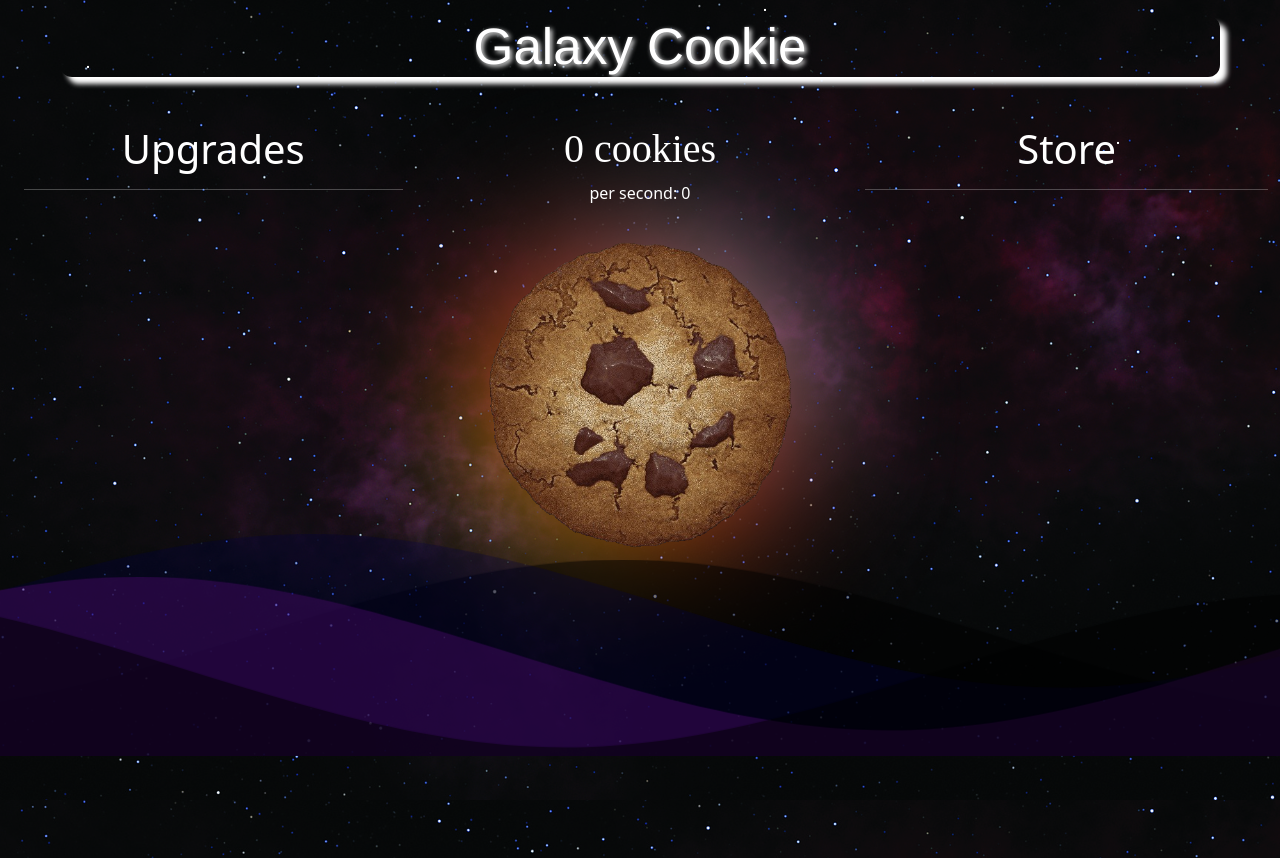
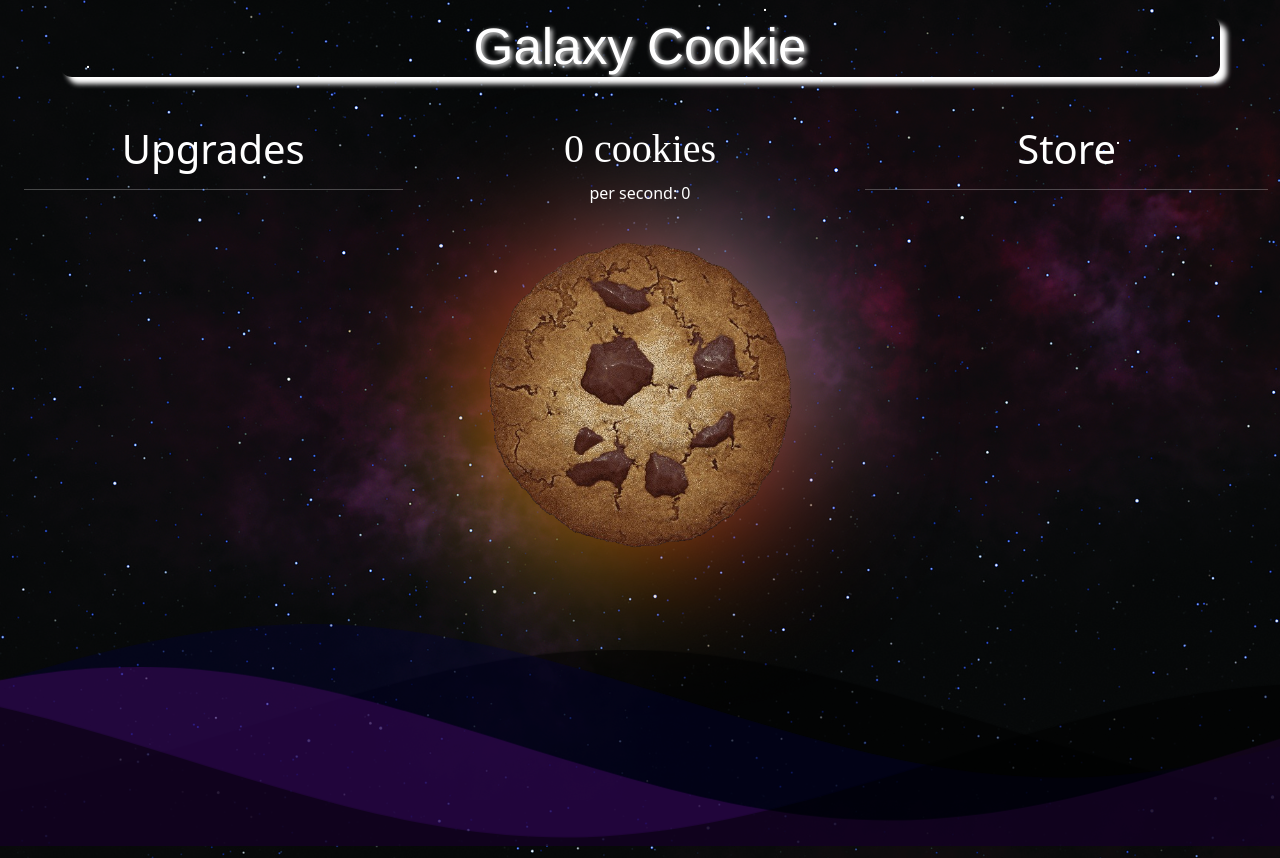
Before and after one commit to ScottyP1/react-cookie-clicker, a React (Create React App) app: page / in a window 1280 px wide. Built offline with nearby package versions, Linux system fonts and the light colour scheme; a web font is replaced by a local one.

Commit message:
Update Milk.module.css

```diff
--- a/src/components/Milk.module.css
+++ b/src/components/Milk.module.css
@@ -4,7 +4,7 @@
     /*Fix for safari gap*/
     min-height: 100%;
     max-height: 100%;
-    bottom: 100px;
+    bottom: 10px;
 }
 
 /* .content {
```
